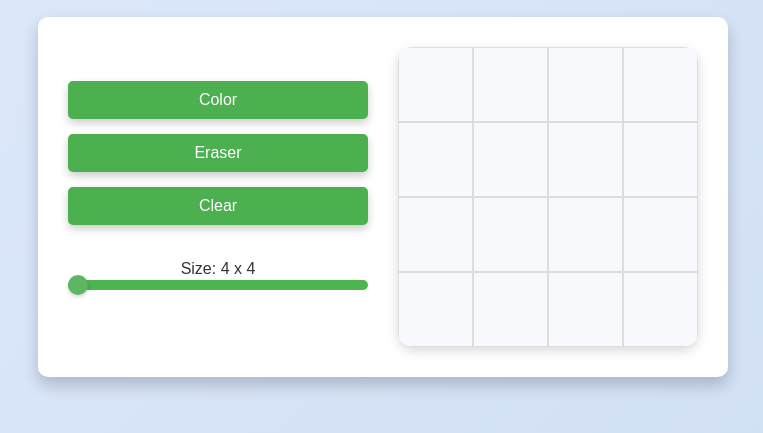
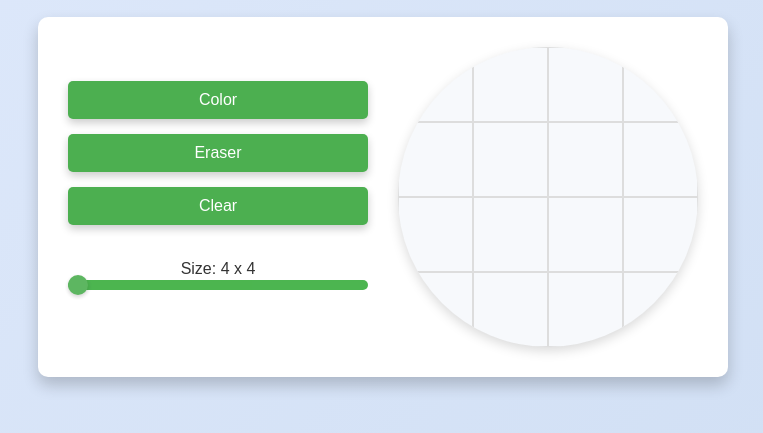
Before and after one commit to Nearezz/Etch-a-Sketch, a website: page src/index.html in a window 1280 px wide. Shown: the part 249-682 px from the top of the page, without its empty margins (257-1020 px from the left). Drawn offline with Linux system fonts and the light colour scheme.

Commit message:
Changed the border raidus to 50% to test

```diff
--- a/src/style.css
+++ b/src/style.css
@@ -60,7 +60,7 @@ h1 {
     margin: 0;
     width: 300px;
     height: 300px;
-    border-radius: 5%;
+    border-radius: 50%;
     overflow: hidden;
     box-shadow: 0px 4px 12px rgba(0, 0, 0, 0.15);
     background: #f7f9fc;
```
